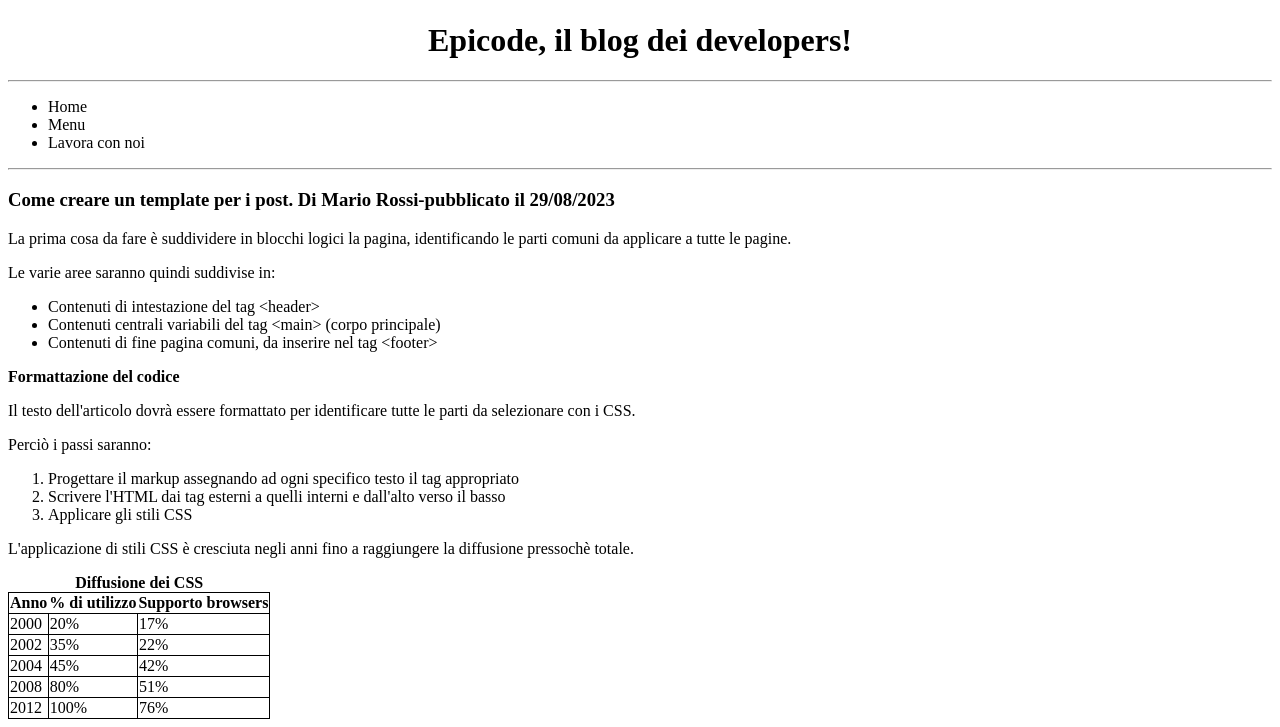
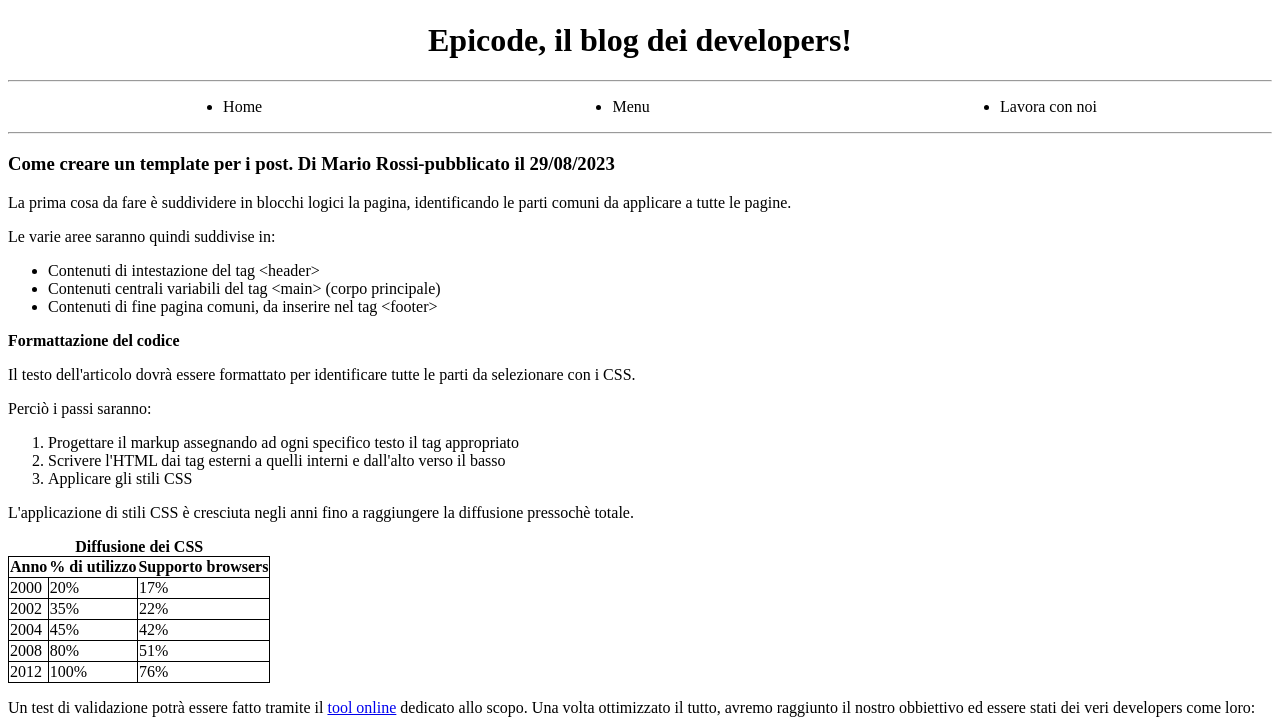
Before and after one commit to iam-Igor/U1_W1_L2, a plain HTML site: page index.html in a window 1280 px wide. Shown: the part 73-800 px from the top of the page. Drawn offline with Linux system fonts and the light colour scheme.

Commit message:
css changes on topbar

```diff
--- a/index.html
+++ b/index.html
@@ -20,6 +20,11 @@
       .head {
         text-align: center;
       }
+      .topbar {
+        display: flex;
+        flex-direction: row;
+        justify-content: space-around;
+      }
     </style>
   </head>
   <body>
@@ -32,7 +37,7 @@
       </header>
       <hr />
       <nav>
-        <ul>
+        <ul class="topbar">
           <li>Home</li>
           <li>Menu</li>
           <li>Lavora con noi</li>
@@ -154,6 +159,7 @@
           nostra <span style="color: darkslategray">Newsletter!</span>
         </h4>
         <div>
+          <form>
             <label for="email"></label>
             <input
               type="email"
@@ -162,6 +168,7 @@
               placeholder="Inserisci la tua email"
             />
             <button type="button">ISCRIVITI</button>
+          </form>
         </div>
         <hr />
       </aside>
```
Lines whose indentation alone changed are shown as unchanged.
